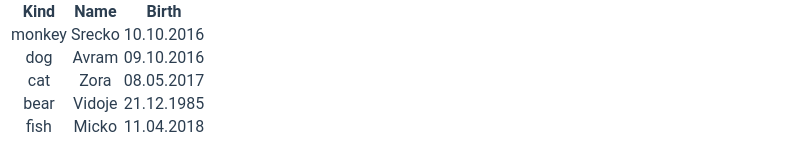
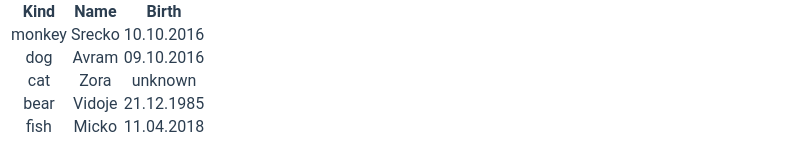
Before and after one commit to AlxRdnvc/Zoo-Vue.js, a Vue app: page / in a window 1280 px wide. Shown: the part 346-506 px from the top of the page, without its empty margins (0-790 px from the left). Built offline with nearby package versions, Linux system fonts and the light colour scheme.

Commit message:
zadatak 2

```diff
--- a/src/components/AnimalList.vue
+++ b/src/components/AnimalList.vue
@@ -11,7 +11,8 @@
                 <tr v-for="(animal, key) in animals" :key="key">
                     <td>{{ animal.kind }}</td>
                     <td>{{ animal.name }}</td>
-                    <td>{{ animal.birth }}</td>
+                    <td v-if="!animal.birth">unknown</td>
+                    <td v-else>{{ animal.birth}}</td>
                 </tr>
             </tbody>
         </table>
@@ -26,7 +27,7 @@ export default {
           animals: [
               {kind:"monkey", name: "Srecko", birth: "10.10.2016"},
               {kind:"dog", name: "Avram", birth: "09.10.2016"},
-              {kind:"cat", name: "Zora", birth: "08.05.2017"},
+              {kind:"cat", name: "Zora", birth: ""},
               {kind:"bear", name: "Vidoje", birth: "21.12.1985"},
               {kind:"fish", name: "Micko", birth: "11.04.2018"},
           ]
```
